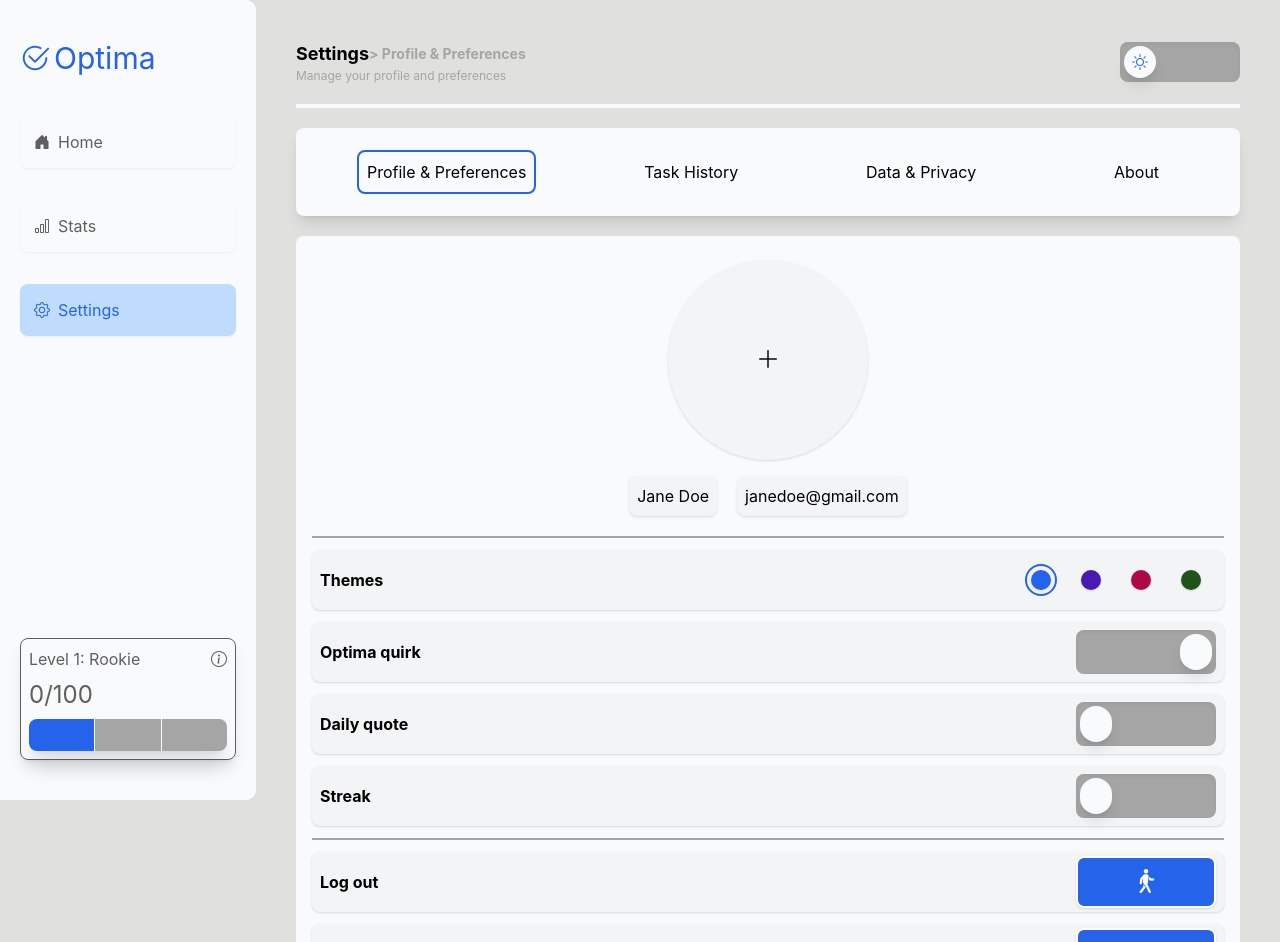
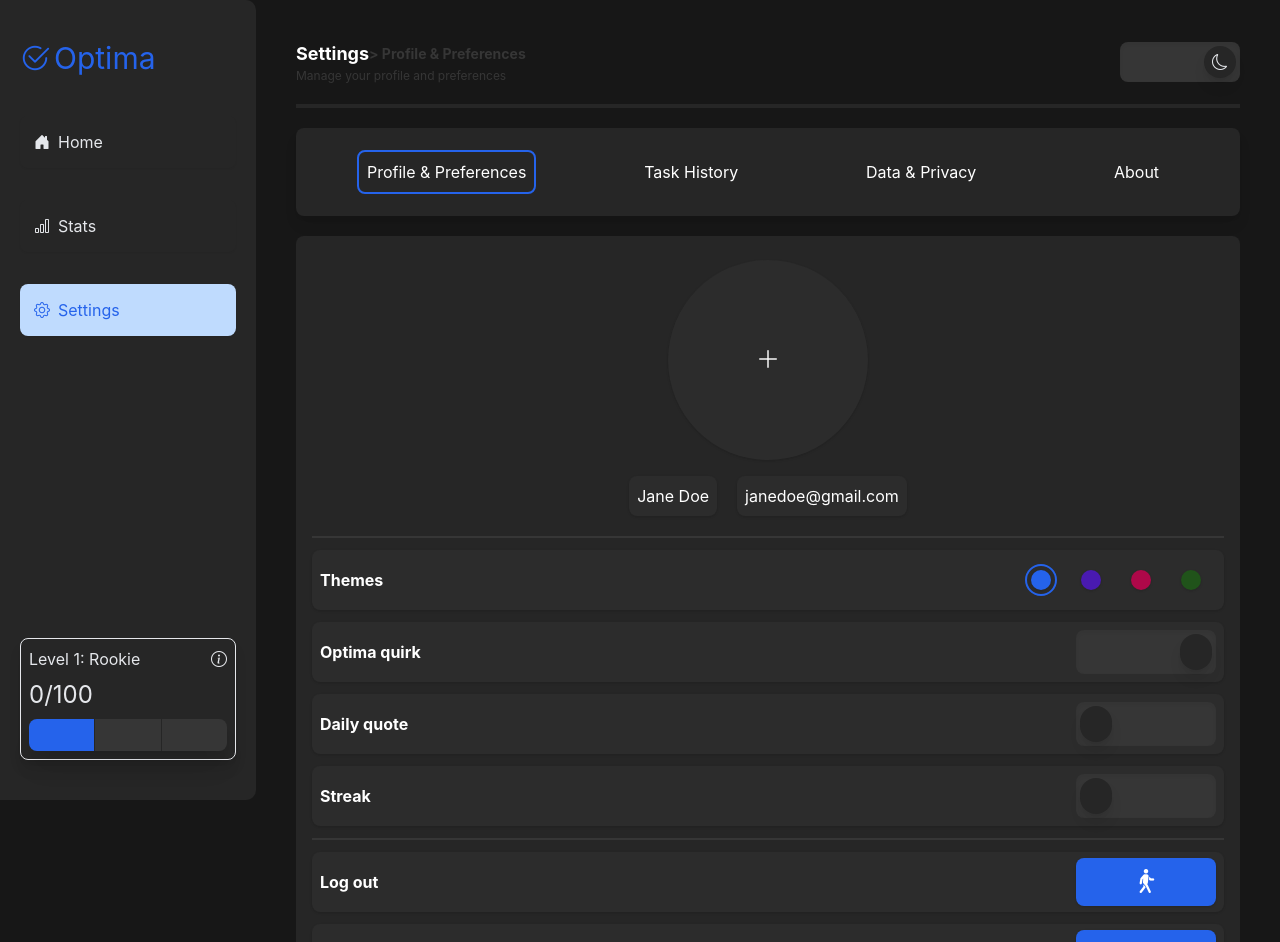
Before and after one commit to theinternetfae/Construction-site, a React (Vite) app: page /test/settings/profile in a window 1280 px wide. Shown: the top 942 px of the page. Built offline with nearby package versions, Linux system fonts and the light colour scheme.

Commit message:
Setting up dark mode

```diff
--- a/index.html
+++ b/index.html
@@ -8,7 +8,7 @@
     <link rel="stylesheet" href="https://cdn.jsdelivr.net/npm/bootstrap-icons@1.13.1/font/bootstrap-icons.min.css">
   </head>
   <body>
-    <div id="root" class="dark"></div>
+    <div id="root" ></div>
     <div id="modal-root"></div>
     <script type="module" src="/src/main.jsx"></script>
   </body>
--- a/src/index.css
+++ b/src/index.css
@@ -7,12 +7,14 @@
   --muted-accent: #BFDBFE;
   --logo: url(images/optima-logo-light.png);
 
-  --light-bgcolor: #E0E0DE;
-  --light-text: #000000;
+  --bgcolor: #E0E0DE;
+  --text: #000000;
   --mainbd-bg: #F9FAFB;
   --muted-text: #5F5F5F;
-  --light-muted-text: #A5A5A5;
-  --light-img: url(images/optima-productivity-backdrop.jpg);
+  --lightest-bg: #A5A5A5;
+  --img: url(images/optima-productivity-backdrop.jpg);
+  --light-grey: #F3F4F6;
+
 
   --dark-bgcolor: #171717;
   --dark-text: #FFFFFF;
@@ -20,11 +22,20 @@
 
 
   --faded-border: #FFFFFF25;
-  --light-grey: #F3F4F6;
 
   --red: #d00018;
   --yellow: #FFB81C;
   --green: #477023;
+}
+
+.dark {
+  --bgcolor: #171717;
+  --text: #FFFFFF;
+  --mainbd-bg:  #262626;
+  --muted-text: #E5E7EB;
+  --lightest-bg: #363636;
+  --img: url(images/optima-productivity-backdrop-black.jpg);
+  --light-grey: #2C2C2C;
 }
 
 .accent-purple {
@@ -48,7 +59,7 @@
 body {
   cursor: default;
   caret-color: light-dark(var(--accent));
-  color: light-dark(var(--light-text), var(--dark-text));
+  color: light-dark(var(--text), var(--dark-text));
 }
 
 @utility no-scrollbar {
@@ -67,7 +78,7 @@ body {
 
   .welcome {
 
-    @apply [background-image:var(--light-img)] bg-center bg-no-repeat bg-cover w-full min-h-svh flex justify-center items-center
+    @apply [background-image:var(--img)] bg-center bg-no-repeat bg-cover w-full min-h-svh flex justify-center items-center
       dark:[background-image:var(--dark-img)];
 
     .welcome-body {
@@ -90,7 +101,7 @@ body {
         }
 
         h2 {
-          @apply text-[var(--light-muted-text)] text-lg
+          @apply text-[var(--lightest-bg)] text-lg
           dark:text-[var(--muted-text)];
         }
 
@@ -98,7 +109,7 @@ body {
           @apply flex gap-5 items-center;
 
           i {
-            @apply p-3 text-[var(--accent)] bg-[var(--light-bgcolor)] rounded-xl shadow-2xl
+            @apply p-3 text-[var(--accent)] bg-[var(--bgcolor)] rounded-xl shadow-2xl
             dark:bg-[var(--dark-bgcolor)];
           }
 
@@ -114,7 +125,7 @@ body {
       }
 
       .welcome-body-sect-two {
-        @apply border border-2 border-[var(--faded-border)] bg-[var(--light-bgcolor)] rounded-xl shadow-2xl p-10 flex flex-col gap-5 justify-around w-full
+        @apply border border-2 border-[var(--faded-border)] bg-[var(--bgcolor)] rounded-xl shadow-2xl p-10 flex flex-col gap-5 justify-around w-full
         md:w-[50%] md:p-10
         lg:p-15
         dark:bg-[var(--dark-bgcolor)];
@@ -185,7 +196,7 @@ body {
 
   .welcome-back {
 
-    @apply [background-image:var(--light-img)] z-10 bg-center bg-no-repeat bg-cover w-full min-h-svh flex justify-center items-center
+    @apply [background-image:var(--img)] z-10 bg-center bg-no-repeat bg-cover w-full min-h-svh flex justify-center items-center
       dark:[background-image:var(--dark-img)];
 
     .welcome-body {
@@ -208,7 +219,7 @@ body {
         }
 
         h2 {
-          @apply text-[var(--light-muted-text)] text-lg
+          @apply text-[var(--lightest-bg)] text-lg
           dark:text-[var(--muted-text)];
         }
 
@@ -216,7 +227,7 @@ body {
           @apply flex gap-5 items-center;
 
           i {
-            @apply p-3 text-[var(--accent)] bg-[var(--light-bgcolor)] rounded-xl shadow-2xl
+            @apply p-3 text-[var(--accent)] bg-[var(--bgcolor)] rounded-xl shadow-2xl
             dark:bg-[var(--dark-bgcolor)];
           }
 
@@ -232,7 +243,7 @@ body {
       }
 
       .welcome-body-sect-two {
-        @apply border border-2 border-[var(--faded-border)] bg-[var(--light-bgcolor)] rounded-xl shadow-2xl p-10 flex flex-col gap-5 justify-around w-full
+        @apply border border-2 border-[var(--faded-border)] bg-[var(--bgcolor)] rounded-xl shadow-2xl p-10 flex flex-col gap-5 justify-around w-full
         md:w-[50%] md:p-10
         lg:p-15
         dark:bg-[var(--dark-bgcolor)];
@@ -300,7 +311,7 @@ body {
   }
 
   .overall-main-body {
-    @apply min-h-screen w-full flex bg-[var(--light-bgcolor)] flex-col relative
+    @apply min-h-screen w-full flex bg-[var(--bgcolor)] flex-col relative
     lg:flex-row;
 
     nav {
@@ -368,7 +379,7 @@ body {
             @apply h-8 rounded-lg flex justify-between shadow-xl;
 
             span {
-              @apply w-[33%] bg-[var(--light-muted-text)]
+              @apply w-[33%] bg-[var(--lightest-bg)]
               first:rounded-l-lg first:bg-[var(--accent)] last:rounded-r-lg;
             }
           }
@@ -420,7 +431,7 @@ body {
               md:p-2 md:w-20 md:text-base;
 
               .date-day {
-                @apply text-xs font-bold text-[var(--light-muted-text)]
+                @apply text-xs font-bold text-[var(--lightest-bg)]
                 md:text-sm;
               }
 
@@ -432,7 +443,7 @@ body {
                   md:h-18;
 
                   .progress-bg {
-                    @apply fill-none stroke-3 stroke-[var(--light-muted-text)];
+                    @apply fill-none stroke-3 stroke-[var(--lightest-bg)];
                   }
 
                   .progress {
@@ -457,7 +468,7 @@ body {
         }
 
         .task-display {
-          @apply rounded-lg bg-[var(--light-bgcolor)] h-[65%] overflow-y-auto no-scrollbar
+          @apply rounded-lg bg-[var(--bgcolor)] h-[65%] overflow-y-auto no-scrollbar
           md:h-[80%];
 
           .task-slider {
@@ -539,7 +550,7 @@ body {
                   md:gap-6;
 
                   p {
-                    @apply border border-2 border-[var(--light-muted-text)] p-1 rounded-full text-center
+                    @apply border border-2 border-[var(--lightest-bg)] p-1 rounded-full text-center
                     md:p-2;
 
                     i {
@@ -568,7 +579,7 @@ body {
               md:h-80;
 
               .progress-bg {
-                @apply fill-none stroke-7 stroke-[var(--light-muted-text)];
+                @apply fill-none stroke-7 stroke-[var(--lightest-bg)];
               }
 
               .progress {
@@ -583,7 +594,7 @@ body {
               md:h-80 md:w-80;
 
               .calculator-cirlce-inner {
-                @apply h-[60%] w-[60%] rounded-full flex justify-center items-center bg-[var(--light-bgcolor)] inset-shadow-sm;
+                @apply h-[60%] w-[60%] rounded-full flex justify-center items-center bg-[var(--bgcolor)] inset-shadow-sm;
 
                 p {
                   @apply font-bold text-xl;
@@ -610,7 +621,7 @@ body {
               }
 
               .title {
-                @apply text-sm font-bold text-[var(--light-muted-text)];
+                @apply text-sm font-bold text-[var(--lightest-bg)];
               }
             }
           }
@@ -633,17 +644,17 @@ body {
               md:text-lg;
 
               span {
-                @apply text-[var(--light-muted-text)] text-sm;
+                @apply text-[var(--lightest-bg)] text-sm;
               }
             }
 
             p {
-              @apply text-[var(--light-muted-text)] text-xs;
+              @apply text-[var(--lightest-bg)] text-xs;
             }
           }
 
           .mode-toggle {
-            @apply w-30 h-10 rounded-lg bg-[var(--light-muted-text)] inset-shadow-sm flex items-center p-1 cursor-pointer;
+            @apply w-30 h-10 rounded-lg bg-[var(--lightest-bg)] inset-shadow-sm flex items-center p-1 cursor-pointer;
 
             .mode-toggle-switch {
               @apply h-full w-8 rounded-full flex justify-center items-center bg-[var(--mainbd-bg)] shadow-lg transition duration-500 ease-in-out
@@ -674,7 +685,7 @@ body {
             @apply p-2 flex flex-col gap-3;
 
             .demacator {
-              @apply border border-[var(--light-muted-text)];
+              @apply border border-[var(--lightest-bg)];
             }
 
             .user-display {
@@ -736,7 +747,7 @@ body {
                 }
 
                 .pref-toggle {
-                  @apply w-35 h-full rounded-lg bg-[var(--light-muted-text)] inset-shadow-sm flex items-center p-1 cursor-pointer;
+                  @apply w-35 h-full rounded-lg bg-[var(--lightest-bg)] inset-shadow-sm flex items-center p-1 cursor-pointer;
 
                   .pref-toggle-switch {
                     @apply h-full w-8 rounded-full flex justify-center items-center bg-[var(--mainbd-bg)] shadow-lg transition duration-500 ease-in-out
@@ -758,7 +769,7 @@ body {
                 }
 
                 button {
-                  @apply border border-2 w-35 p-2 rounded-lg cursor-pointer shadow-sm
+                  @apply w-35 p-2 rounded-lg cursor-pointer shadow-sm
                   md:w-35;
                 }
 
@@ -799,7 +810,7 @@ body {
               md:text-base;
 
               .demacator {
-                @apply border border-[var(--light-muted-text)];
+                @apply border border-[var(--lightest-bg)];
               }
             }
 
@@ -832,7 +843,7 @@ body {
                   @apply flex flex-col;
 
                   .subtitle {
-                    @apply text-xs text-[var(--light-muted-text)]
+                    @apply text-xs text-[var(--lightest-bg)]
                     md:text-xs;
                   }
                 }
@@ -858,7 +869,7 @@ body {
               @apply flex flex-col gap-2;
 
               .demacator {
-                @apply border border-[var(--light-muted-text)];
+                @apply border border-[var(--lightest-bg)];
               }
             }
 
@@ -885,7 +896,7 @@ body {
                   @apply flex flex-col;
 
                   .subtitle {
-                    @apply text-xs text-[var(--light-muted-text)]
+                    @apply text-xs text-[var(--lightest-bg)]
                     md:text-sm;
                   }
                 }
@@ -898,7 +909,7 @@ body {
             }
 
             .copyright {
-              @apply mt-auto text-center text-[var(--light-muted-text)] text-xs
+              @apply mt-auto text-center text-[var(--lightest-bg)] text-xs
               md:text-sm;
             }
 
@@ -912,7 +923,7 @@ body {
     @apply bg-black/1 backdrop-blur-sm fixed top-0 z-50 w-full h-full flex justify-center;
 
     .alert-box {
-      @apply border border-2 border-[var(--accent)] mb-auto p-5 flex flex-col gap-5 bg-[var(--mainbd-bg)] text-[var(--light-text)] rounded-b-xl text-sm
+      @apply border border-2 border-[var(--accent)] mb-auto p-5 flex flex-col gap-5 bg-[var(--mainbd-bg)] text-[var(--text)] rounded-b-xl text-sm
       translate-y-[-30rem] transition ease-in duration-800
       /* dark:bg-[var(--dark-bgcolor)] dark:text-[var(--dark-text)] */
       md:text-base;
@@ -951,7 +962,7 @@ body {
         @apply rounded-lg flex items-center justify-center flex flex-col gap-3 relative;
 
         .emoji-box {
-          @apply p-5 bg-[var(--light-bgcolor)] shadow-lg rounded-lg cursor-pointer text-4xl;
+          @apply p-5 bg-[var(--bgcolor)] shadow-lg rounded-lg cursor-pointer text-4xl;
         }
 
         .emoji-picker {
@@ -959,7 +970,7 @@ body {
           md:mt-[25%];
 
           .emoji-labels {
-            @apply bg-[var(--light-bgcolor)] rounded-lg p-2 flex gap-6 text-lg;
+            @apply bg-[var(--bgcolor)] rounded-lg p-2 flex gap-6 text-lg;
 
             i {
               @apply cursor-pointer transition duration-300 ease-in-out
@@ -968,7 +979,7 @@ body {
           }
 
           .emoji-holder {
-            @apply p-2 rounded-lg bg-[var(--light-bgcolor)] grid grid-cols-6 place-items-center w-full;
+            @apply p-2 rounded-lg bg-[var(--bgcolor)] grid grid-cols-6 place-items-center w-full;
 
             span {
               @apply cursor-pointer
@@ -986,7 +997,7 @@ body {
       }
 
       .color-section {
-        @apply p-4 flex flex-col rounded-lg bg-[var(--light-bgcolor)] relative;
+        @apply p-4 flex flex-col rounded-lg bg-[var(--bgcolor)] relative;
 
         .color-controls {
           @apply flex justify-between;
@@ -998,14 +1009,14 @@ body {
         }
 
         .color-box {
-          @apply cursor-pointer bg-[var(--light-muted-text)] w-20 rounded-lg inset-shadow-sm;
+          @apply cursor-pointer bg-[var(--lightest-bg)] w-20 rounded-lg inset-shadow-sm;
         }
 
         .color-picker {
           @apply absolute right-3 top-10 p-3 rounded-lg flex flex-col gap-2 bg-[var(--mainbd-bg)] border border-2 border-[var(--accent)];
 
           .color-holder {
-            @apply bg-[var(--light-bgcolor)] rounded-lg p-2 flex gap-6 text-lg grid grid-cols-6 place-items-center;
+            @apply bg-[var(--bgcolor)] rounded-lg p-2 flex gap-6 text-lg grid grid-cols-6 place-items-center;
 
             span {
               @apply border border-2 border-transparent p-2 rounded-full cursor-pointer;
@@ -1015,7 +1026,7 @@ body {
       }
 
       .days-section {
-        @apply rounded-lg p-4 bg-[var(--light-bgcolor)] flex flex-col gap-4;
+        @apply rounded-lg p-4 bg-[var(--bgcolor)] flex flex-col gap-4;
 
         p {
           @apply font-bold
@@ -1035,7 +1046,7 @@ body {
       }
 
       .start-end-section {
-        @apply rounded-lg p-4 bg-[var(--light-bgcolor)] flex justify-around items-center;
+        @apply rounded-lg p-4 bg-[var(--bgcolor)] flex justify-around items-center;
 
         input {
           @apply p-2 rounded-lg bg-[var(--mainbd-bg)] shadow-lg
@@ -1047,7 +1058,7 @@ body {
       }
 
       .reminder-section {
-        @apply rounded-lg p-4 bg-[var(--light-bgcolor)] flex justify-between;
+        @apply rounded-lg p-4 bg-[var(--bgcolor)] flex justify-between;
 
         p {
           @apply font-bold
@@ -1055,16 +1066,16 @@ body {
         }
 
         .reminder-toggle {
-          @apply w-20 rounded-lg bg-[var(--light-muted-text)] inset-shadow-sm flex items-center p-1 cursor-pointer;
+          @apply w-20 rounded-lg bg-[var(--lightest-bg)] inset-shadow-sm flex items-center p-1 cursor-pointer;
 
           .reminder-toggle-slider {
-            @apply h-full w-5 rounded-full bg-[var(--light-bgcolor)] shadow-lg transition duration-500 ease-in-out;
+            @apply h-full w-5 rounded-full bg-[var(--bgcolor)] shadow-lg transition duration-500 ease-in-out;
           }
         }
       }
 
       .reminder-time-section {
-        @apply rounded-lg p-4 bg-[var(--light-bgcolor)] flex justify-between;
+        @apply rounded-lg p-4 bg-[var(--bgcolor)] flex justify-between;
 
         p {
           @apply font-bold
@@ -1097,7 +1108,7 @@ body {
       @apply flex gap-3 items-center;
 
       .emoji-box {
-        @apply p-2 rounded-lg text-lg bg-[var(--light-muted-text)];
+        @apply p-2 rounded-lg text-lg bg-[var(--lightest-bg)];
       }
 
       p {
@@ -1110,7 +1121,7 @@ body {
       md:text-xl;
 
       i {
-        @apply text-[var(--light-muted-text)] cursor-pointer transition duration-300 ease-in-out
+        @apply text-[var(--lightest-bg)] cursor-pointer transition duration-300 ease-in-out
         first:hover:text-[var(--accent)];
       }
 
--- a/src/pages/Settings.jsx
+++ b/src/pages/Settings.jsx
@@ -1,12 +1,15 @@
-import { useEffect, useState } from "react";
+import { useContext, useEffect, useState } from "react";
 import { Outlet } from "react-router-dom";
 import { Link, useLocation } from "react-router-dom";
+import { ThemeContext } from "../js files/contexts";
 
 function Settings() {
 
     const location = useLocation();
 
-    const [themeToggle, setThemeToggle] = useState(false);
+    const {theme, setTheme} = useContext(ThemeContext);
+
+    const [themeToggle, setThemeToggle] = useState(true);
 
     const [headerTag, setHeaderTag] = useState('Profile & Preferences');
     const [subtitleTag, setSubtitleTag] = useState('Manage your profile and preferences');
@@ -46,10 +49,12 @@ function Settings() {
                     <p>{subtitleTag}</p>
                 </div>
 
-                <div className="mode-toggle" onClick={() => setThemeToggle(prev => !prev)}>
+                <div className="mode-toggle" onClick={() => {
+                    setThemeToggle(prev => !prev)
+                    setTheme(prev => !prev);
+                }}>
                     <div className={`mode-toggle-switch ${themeToggle ? 'translate-x-20' : ''}`}>
-                        <i className="bi bi-sun"></i>
-                        {/* <i class="bi bi-moon"></i> */}
+                        <i className={`bi ${!themeToggle ? 'bi-sun' : 'bi-moon text-[var(--muted-text)]'}`}></i>
                     </div>
                 </div>
 
--- a/src/settings pages/Profile.jsx
+++ b/src/settings pages/Profile.jsx
@@ -51,23 +51,23 @@ function Profile() {
                     </div>
                 </div>
 
-                <div className="user-pref" onClick={() => setQuirkToggle(prev => !prev)}>
+                <div className="user-pref">
                     <p>Optima quirk</p>
-                    <div className="pref-toggle">
+                    <div className="pref-toggle" onClick={() => setQuirkToggle(prev => !prev)}>
                         <div className={`pref-toggle-switch ${quirkToggle ? 'translate-x-25':''}`}></div>
                     </div>
                 </div>
 
-                <div className="user-pref" onClick={() => setQuoteToggle(prev => !prev)}>
+                <div className="user-pref">
                     <p>Daily quote</p>
-                    <div className="pref-toggle">
+                    <div className="pref-toggle" onClick={() => setQuoteToggle(prev => !prev)}>
                         <div className={`pref-toggle-switch ${quoteToggle ? 'translate-x-25':''}`}></div>
                     </div>
                 </div>
 
-                <div className="user-pref" onClick={() => setStreakToggle(prev => !prev)}>
+                <div className="user-pref">
                     <p>Streak</p>
-                    <div className="pref-toggle">
+                    <div className="pref-toggle" onClick={() => setStreakToggle(prev => !prev)}>
                         <div className={`pref-toggle-switch ${streakToggle ? 'translate-x-25':''}`}></div>
                     </div>
                 </div>
```
Also changed, not shown: src/App.jsx (+8 -1 lines).
